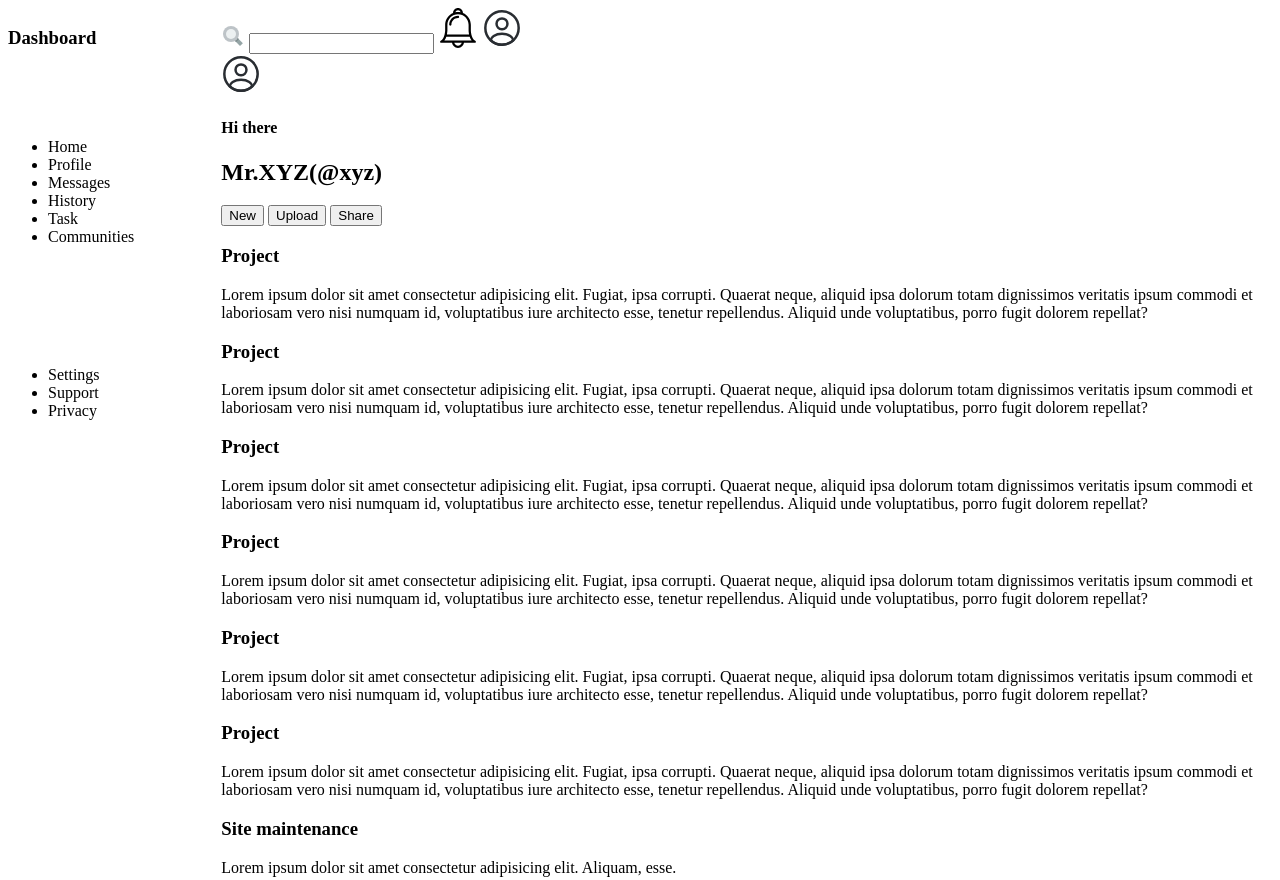
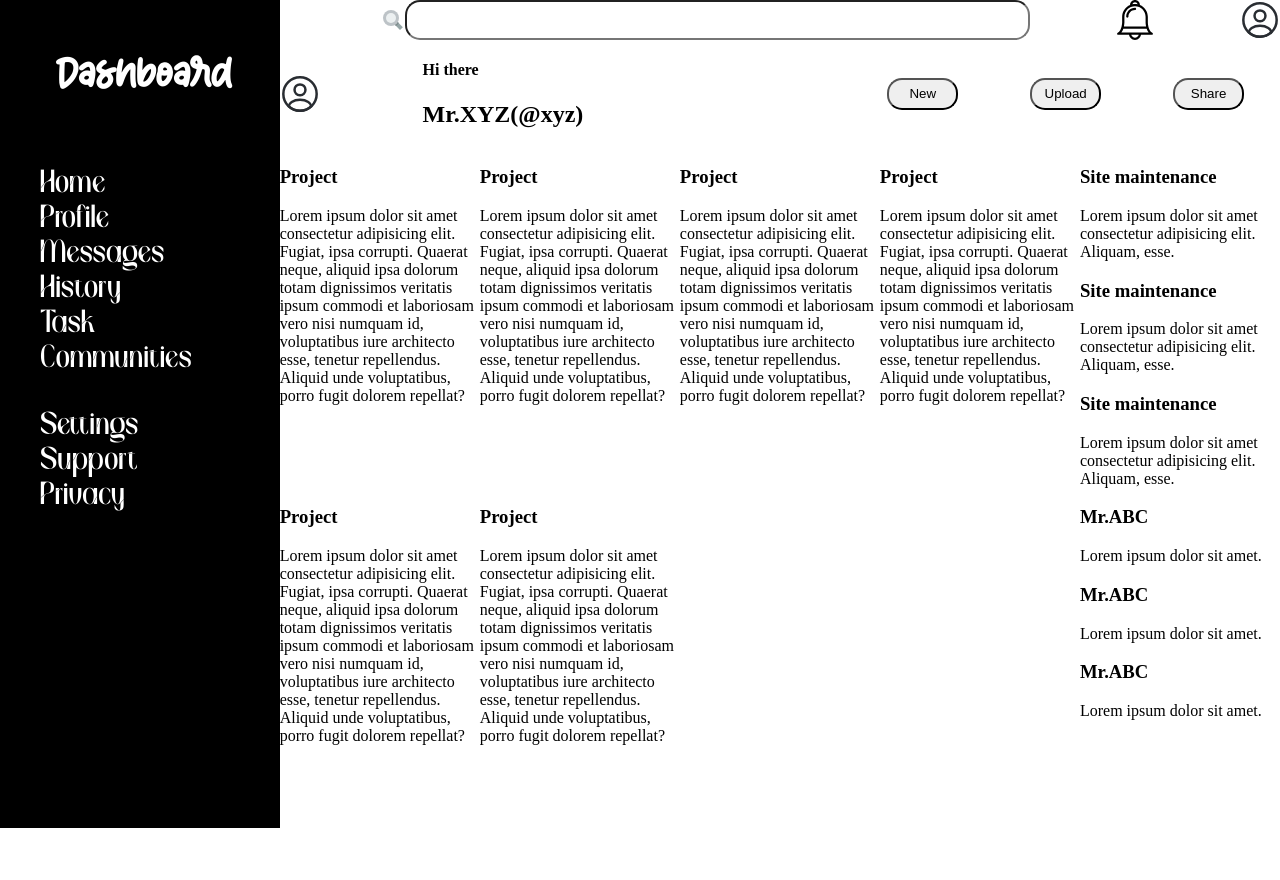
Before and after one commit to Adithya-why/admindash, a plain HTML site: page index.html in a window 1280 px wide. Shown: the top 880 px of the page. After the commit the page ends 828 px from the top, so only its background shows below. Drawn offline with Linux system fonts and the light colour scheme.

Commit message:
mostly finished

```diff
--- a/index.html
+++ b/index.html
@@ -10,7 +10,10 @@
 <body>
     <div class="wr">
         <div class="dboard">
-            <h3>Dashboard</h3>
+            <div class="topdb">
+                <img src="db.svg" height="40" width="40">
+                <h3 id="dbimg">Dashboard</h3>
+            </div>
             <ul class="l1">
                 <li>Home</li>
                 <li>Profile</li>
@@ -38,7 +41,9 @@
 
            <div class="r2">
             <img src="pr.svg" width="40" height="40">
-            <h4>Hi there <br><h2>Mr.XYZ(@xyz)</h2></h4>
+            <div class="txt">
+                <h4>Hi there <br><h2>Mr.XYZ(@xyz)</h2></h4>
+            </div>
 
             <button type="button">New</button>
             <button type="button">Upload</button>
--- a/style.css
+++ b/style.css
@@ -1,15 +1,39 @@
+@font-face {
+    font-family: myfont;
+    src: url(CreamySugar-gxnGR.ttf);
+}
+
+@font-face {
+    font-family: font2;
+    src: url(BeronRegular-0WARR.ttf);
+}
+
+
+
+
 html,body{
-    width: 100vw;
+    /*width: 100vw;*/
     height: 100vh;
+    max-width: 100%;
+    margin: 0;
 
 }
 
+
+ul li{
+    list-style-type: none;
+    padding: 0;
+    margin: 0;
+}
 
 /*overall grid*/
 
 .wr{
     width: 100%;
     height: 100%;
+
+    padding: 0;
+    margin: 0;
     display: grid;
 
     grid-template-rows: 1fr 4fr;
@@ -29,5 +53,99 @@ html,body{
 
 .dboard{
     display: grid;
-    grid-template-rows: 1fr 2fr 2fr 6fr;
+    grid-template-rows: 1fr 1fr 2fr 6fr;
+    background-color: black;
+    color: white;
+    padding: 0;
+    margin: 0;
 }
+
+#dbimg{
+    display: inline;
+}
+
+.topdb{
+    display: flex;
+    justify-content: center;
+    align-items: center;
+    gap: 1rem;
+    margin-right: 3rem;
+}
+
+
+.dboard h3{
+    font-family: myfont;
+
+
+    font-size: 3rem;
+}
+
+
+.dboard ul li{
+    font-family: font2;
+    font-size: 2rem;
+}
+
+/*header section*/
+
+.header{
+    display: grid;
+    grid-template-rows: ifr 2fr;
+
+}
+
+.r1{
+    display: grid;
+    grid-template-columns: 1fr 5fr 1fr 1fr;
+}
+
+img[src="sr.svg"]{
+    align-self: center;
+    justify-self: end;
+}
+
+img[src="nt.svg"],img[src="pr.svg"]{
+    align-self: center;
+    justify-self: end;
+}
+
+input[type="text"]{
+    border-radius: 15px;
+}
+
+
+.r2{
+    display: grid;
+    grid-template-columns: 1fr 3fr 1fr 1fr 1fr;
+}
+
+button{
+    width: 50%;
+    height:30%;
+    align-self: center;
+    justify-self: center;
+    border-radius: 15px;
+}
+
+.r2 img[src="pr.svg"]{
+    align-self: center;
+    justify-self: start;
+}
+
+
+/*main scetion*/
+
+.maincontent{
+    display: grid;
+    grid-template-columns: 4fr 1fr;
+    grid-template-rows: 1fr 1fr;
+}
+
+.proj{
+    grid-row-start: 1;
+    grid-row-end: 3;
+
+    display: grid;
+    grid-template-rows: 1fr 1fr;
+    grid-template-columns: repeat(auto-fit,minmax(200px,1fr));
+}
```
Also changed, not shown: BeronRegular-0WARR.ttf (added), CreamySugar-gxnGR.ttf (added), db.svg (added).
